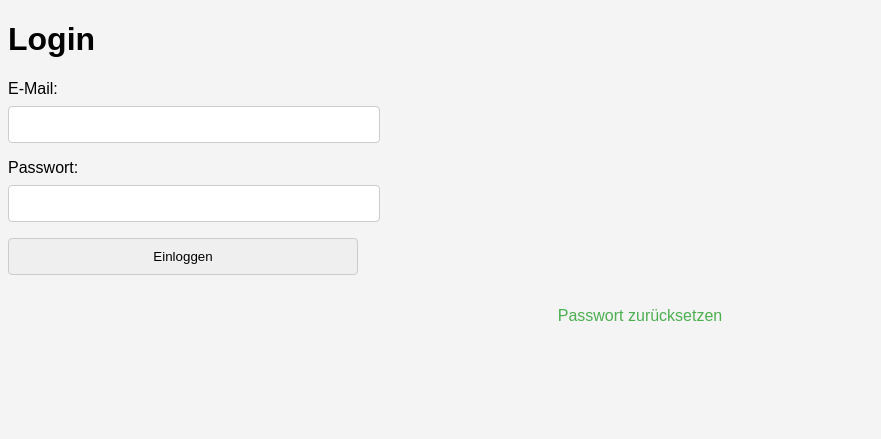
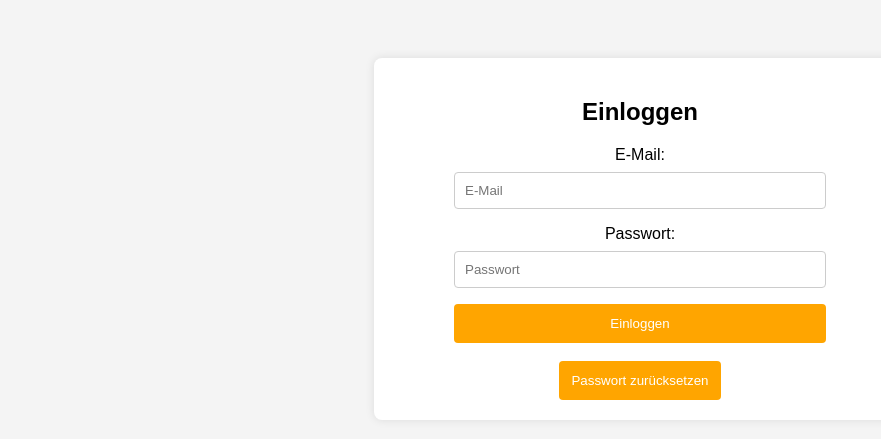
Before and after one commit to korbidietl/timecarepro, a Flask app: page / in a window 1280 px wide. Shown: the top 439 px of the page, without its empty margins (0-881 px from the left). Run offline with Flask 3, Linux system fonts and the light colour scheme.

Commit message:
Ludwig: Einloggen.html bearbeitet

```diff
--- a/templates/Einloggen.html
+++ b/templates/Einloggen.html
@@ -31,7 +31,7 @@
 
 
 <!-- Der obere Code ist deiner @Stella, den unteren hab ich mal neu konfigurieren lassen, damit der Button
-funktioniert. ChatGPT verwendet da anstelle von button einen "submit" inputtype-->
+funktioniert. ChatGPT verwendet da anstelle von button einen "submit" inputtype
 
 
 <!DOCTYPE html>
@@ -50,8 +50,41 @@ funktioniert. ChatGPT verwendet da anstelle von button einen "submit" inputtype-
             <input type="password" id="password" name="password" required>
             <input type="submit" value="Einloggen">
         </form>
-        <!-- die passwort_reset funktion fehlt halt noch -->
+         die passwort_reset funktion fehlt halt noch
         <a href="../backend/password_reset.py">Passwort zurücksetzen</a>
     </div>
 </body>
 </html>
+
+-->
+
+<!DOCTYPE html>
+<html lang="en">
+<head>
+    <meta charset="UTF-8">
+    <title>Login</title>
+    <link rel="stylesheet" href="../frontend/styles.css">
+</head>
+
+<body>
+
+    <div class="center-container">
+        <div class ="loginContainer">
+            <h2>Einloggen</h2>
+            <form action="../backend/einloggen.py" method="post">
+
+                <label for="email">E-Mail:</label>
+                <input type="email" id="email" name="email" placeholder="E-Mail" required>
+
+                <label for="password">Passwort:</label>
+                <input type="password" id="password" name="password" placeholder="Passwort" required>
+                <button class=type="submit">Einloggen</button>
+
+            </form>
+
+            <br />
+            <button class="reset" onclick="resetPassword()">Passwort zurücksetzen</button>
+        </div>
+    </div>
+</body>
+</html>
```
